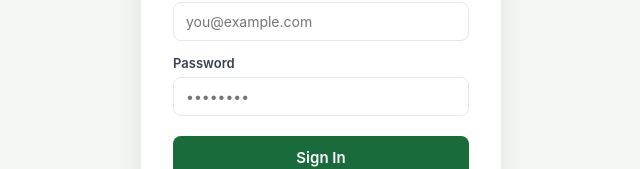
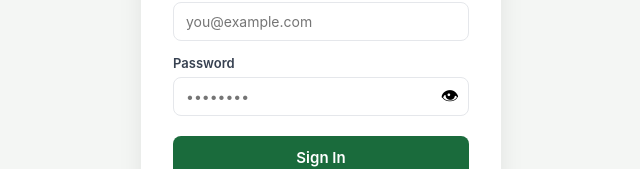
Before and after one commit to whizrocksukumar/spa-road-laundromat, a React (Create React App) app: page / in a window 1280 px wide. Shown: the part 401-570 px from the top of the page, without its empty margins (319-959 px from the left). Built offline with nearby package versions, Linux system fonts and the light colour scheme.

Commit message:
Add show/hide password toggle to Login; add category tabs, locked fields and Add Product form to Settings

```diff
--- a/src/pages/Login.js
+++ b/src/pages/Login.js
@@ -6,6 +6,7 @@
   const [password, setPassword] = useState('')
   const [loading, setLoading] = useState(false)
   const [error, setError] = useState('')
+  const [showPassword, setShowPassword] = useState(false)
 
   const handleLogin = async () => {
     setLoading(true)
@@ -31,9 +32,15 @@
         </div>
         <div style={{ marginBottom: 20 }}>
           <label style={{ fontSize: 13, fontWeight: 600, color: '#374151', display: 'block', marginBottom: 6 }}>Password</label>
-          <input value={password} onChange={e => setPassword(e.target.value)} type="password" placeholder="••••••••"
-            onKeyDown={e => e.key === 'Enter' && handleLogin()}
-            style={{ width: '100%', padding: '10px 12px', border: '1.5px solid #e5e7eb', borderRadius: 8, fontSize: 14, boxSizing: 'border-box', outline: 'none' }} />
+          <div style={{ position: 'relative' }}>
+            <input value={password} onChange={e => setPassword(e.target.value)} type={showPassword ? 'text' : 'password'} placeholder="••••••••"
+              onKeyDown={e => e.key === 'Enter' && handleLogin()}
+              style={{ width: '100%', padding: '10px 40px 10px 12px', border: '1.5px solid #e5e7eb', borderRadius: 8, fontSize: 14, boxSizing: 'border-box', outline: 'none' }} />
+            <button type="button" onClick={() => setShowPassword(v => !v)}
+              style={{ position: 'absolute', right: 10, top: '50%', transform: 'translateY(-50%)', background: 'none', border: 'none', cursor: 'pointer', fontSize: 18, padding: 0, lineHeight: 1 }}>
+              {showPassword ? '🙈' : '👁'}
+            </button>
+          </div>
         </div>
         <button onClick={handleLogin} disabled={loading}
           style={{ width: '100%', padding: '12px', background: '#1a6b3c', color: '#fff', border: 'none', borderRadius: 8, fontSize: 15, fontWeight: 600, cursor: 'pointer', opacity: loading ? 0.7 : 1 }}>
```
